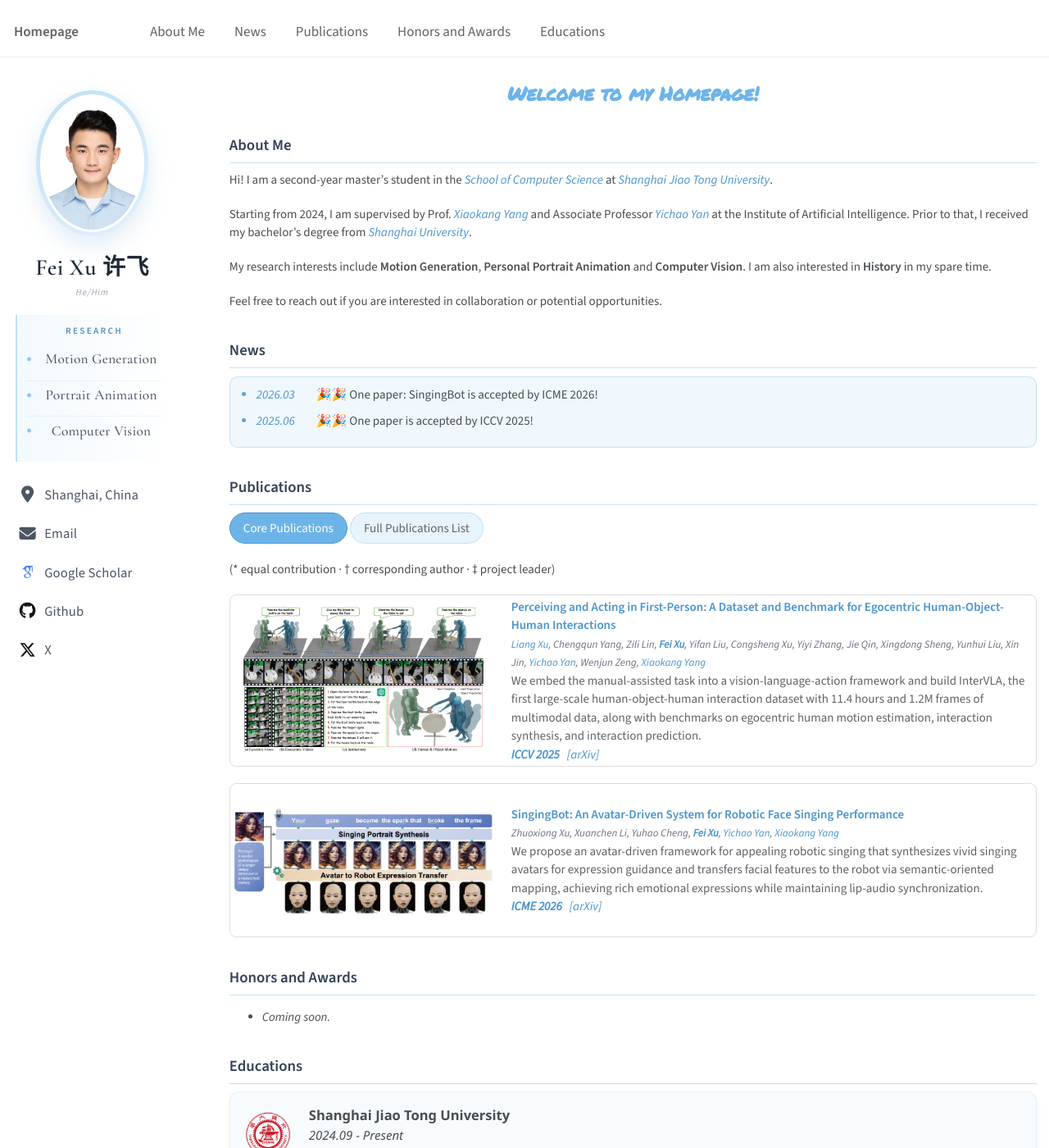
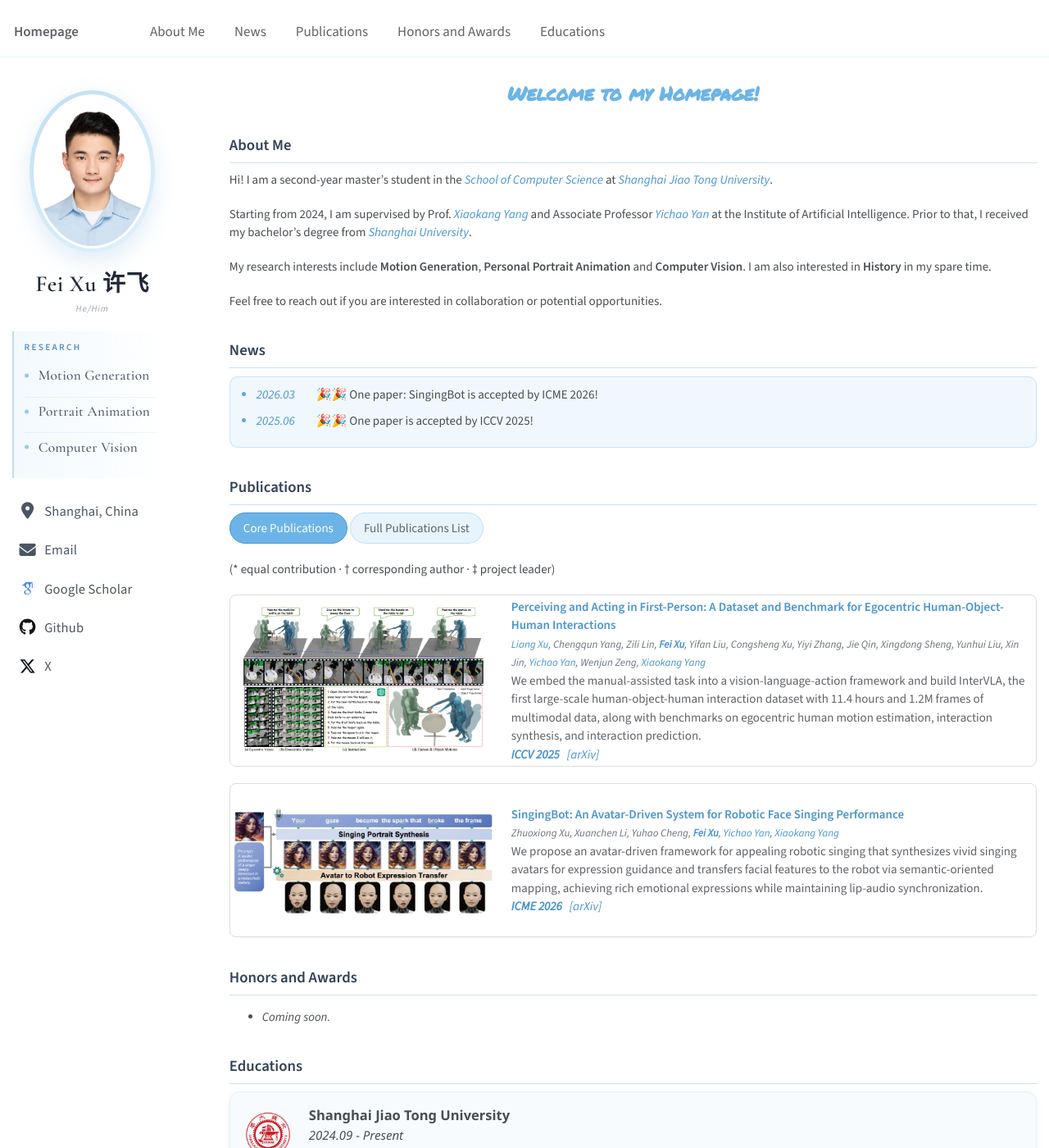
Before and after one commit to honeyxu1108/honeyxu1108.github.io, a Jekyll site: the page built from _pages/about.md, in a window 1280 px wide and 1400 px high. Shown: the whole window at 82% size. Built offline with Jekyll 4.4.1, drawn with Linux system fonts in a browser that asks for light colours; some web fonts are replaced.

Commit message:
Further enlarge avatar and left-align research section text.
Co-authored-by: Cursor <cursoragent@cursor.com>

```diff
--- a/_sass/_sidebar.scss
+++ b/_sass/_sidebar.scss
@@ -91,7 +91,7 @@
 
   img,
   .author__avatar-image {
-    max-width: 190px;
+    max-width: 210px;
     border-radius: 50%;
   }
 }
@@ -109,9 +109,9 @@
 }
 
 .author__avatar-image {
-  width: 148px;
-  height: 148px;
-  max-width: 148px;
+  width: 165px;
+  height: 165px;
+  max-width: 165px;
   object-fit: cover;
   object-position: center 18%;
   display: block;
@@ -120,9 +120,9 @@
   background: #f7fbfe;
 
   @include breakpoint($large) {
-    width: 168px;
-    height: 168px;
-    max-width: 168px;
+    width: 188px;
+    height: 188px;
+    max-width: 188px;
   }
 }
 
@@ -187,6 +187,7 @@
   margin-right: auto;
   max-width: 200px;
   padding: 0.65rem 0.55rem 0.65rem 0.7rem;
+  text-align: left;
   border-left: 2px solid rgba(108, 180, 232, 0.42);
   background: linear-gradient(90deg, rgba(240, 248, 253, 0.85) 0%, rgba(255, 255, 255, 0) 100%);
   border-radius: 0 10px 10px 0;
@@ -194,12 +195,15 @@
   @include breakpoint($large) {
     margin-top: 1rem;
     margin-bottom: 1.1rem;
+    margin-left: 0;
+    margin-right: auto;
     max-width: 188px;
   }
 }
 
 .author__research-label {
   margin: 0 0 0.45rem 0;
+  text-align: left;
   font-family: $sans-serif;
   font-size: 0.62rem;
   font-weight: 600;
@@ -212,6 +216,7 @@
   margin: 0;
   padding: 0;
   list-style: none;
+  text-align: left;
 
   li {
     position: relative;
```
